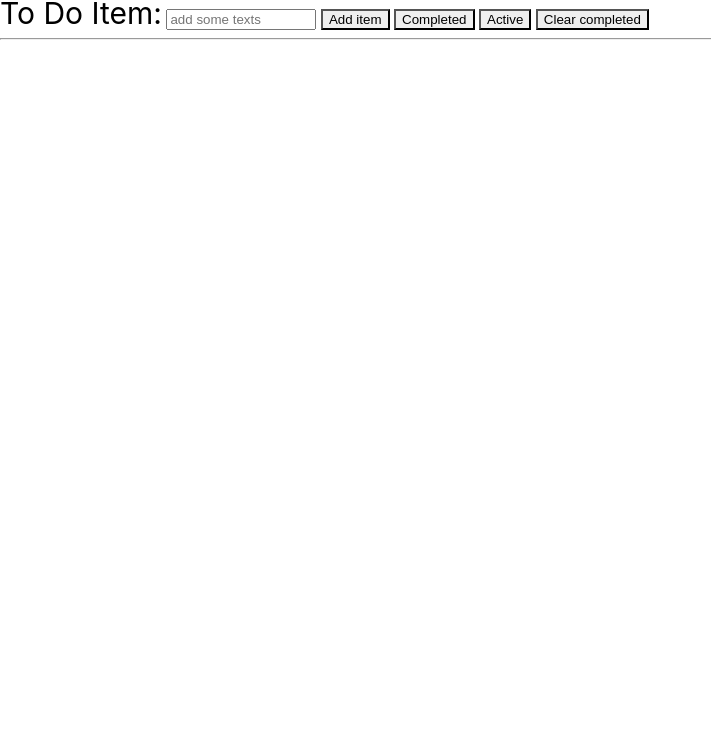
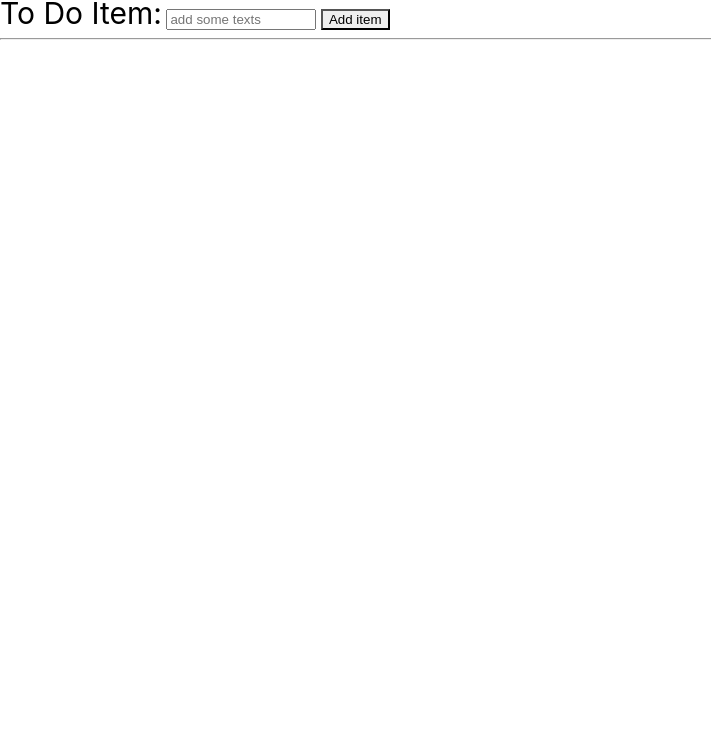
Before and after one commit to husubeyli/todo_storage, a plain HTML site: page index.html in a window 1280 px wide. Shown: the part 62-800 px from the top of the page, without its empty margins (0-711 px from the left). Drawn offline with Linux system fonts and the light colour scheme.

```diff
--- a/index.html
+++ b/index.html
@@ -13,9 +13,9 @@
     <label for="input" style="font-size: 30px;">To Do Item:</label>
     <input type="text" id="input" placeholder="add some texts" style="width: 150px;" id="input">
     <button id="add" onclick="todoADD()">Add item</button>
-    <button onclick="showCompletedTodo()">Completed</button>
-    <button>Active</button>
-    <button>Clear completed</button>
+    <!-- <button onclick="showCompletedTodo()">Completed</button> -->
+    <!-- <button>Active</button> -->
+    <!-- <button>Clear completed</button> -->
 
     <hr>
     <div id="main"></div>
```
